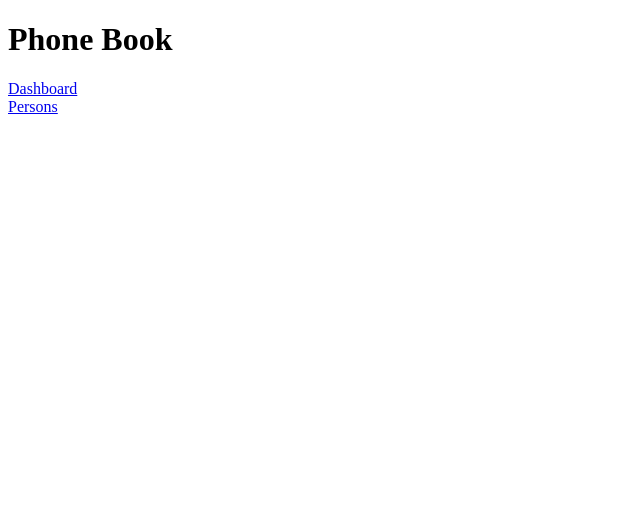
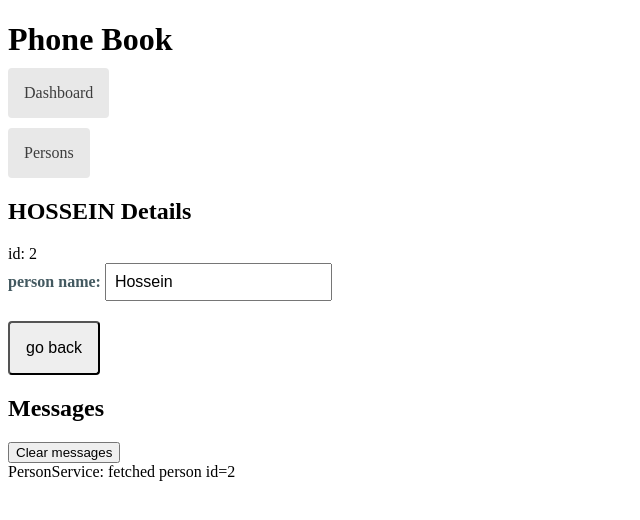
Before and after one commit to mhgolestan/phone-book-angular, an Angular app: page /detail/2 in a window 1280 px wide. Shown: the top 520 px of the page, without its empty margins (0-640 px from the left). Built offline with nearby package versions, Linux system fonts and the light colour scheme.

Commit message:
person detail finished and css applied

```diff
--- a/src/app/app.component.css
+++ b/src/app/app.component.css
@@ -0,0 +1,21 @@
+/* AppComponent's private CSS styles */
+h1 {
+  margin-bottom: 0;
+}
+nav a {
+  padding: 1rem;
+  text-decoration: none;
+  margin-top: 10px;
+  display: inline-block;
+  background-color: #e8e8e8;
+  color: #3d3d3d;
+  border-radius: 4px;
+}
+
+nav a:hover {
+  color: white;
+  background-color: #42545C;
+}
+nav a.active {
+  background-color: black;
+}
--- a/src/app/person-detail/person-detail.component.css
+++ b/src/app/person-detail/person-detail.component.css
@@ -0,0 +1,24 @@
+/* HeroDetailComponent's private CSS styles */
+label {
+  color: #435960;
+  font-weight: bold;
+}
+input {
+  font-size: 1em;
+  padding: .5rem;
+}
+button {
+  margin-top: 20px;
+  background-color: #eee;
+  padding: 1rem;
+  border-radius: 4px;
+  font-size: 1rem;
+}
+button:hover {
+  background-color: #cfd8dc;
+}
+button:disabled {
+  background-color: #eee;
+  color: #ccc;
+  cursor: auto;
+}
--- a/src/app/person-detail/person-detail.component.html
+++ b/src/app/person-detail/person-detail.component.html
@@ -5,5 +5,6 @@
     <label for="person-name">person name: </label>
     <input id="person-name" [(ngModel)]="person.name" placeholder="name">
   </div>
+  <button type="button" (click)="goBack()">go back</button>
 
 </div>
--- a/src/app/person-detail/person-detail.component.ts
+++ b/src/app/person-detail/person-detail.component.ts
@@ -1,5 +1,9 @@
 import { Component, OnInit, Input } from '@angular/core';
+import { ActivatedRoute } from '@angular/router';
+import { Location } from '@angular/common';
+
 import { Person } from '../person';
+import { PersonService } from './../person.service';
 
 @Component({
   selector: 'app-person-detail',
@@ -9,9 +13,20 @@ import { Person } from '../person';
 export class PersonDetailComponent implements OnInit {
   @Input() person?: Person;
 
-  constructor() { }
+  constructor(  private route: ActivatedRoute,
+    private personService: PersonService,
+    private location: Location) { }
 
   ngOnInit(): void {
+    this.getPerson()
   }
 
+  getPerson(): void {
+    const id = Number(this.route.snapshot.paramMap.get('id'));
+    this.personService.getPerson(id)
+      .subscribe(person => this.person = person);
+  }
+  goBack(): void {
+    this.location.back();
+  }
 }
--- a/src/app/person.service.ts
+++ b/src/app/person.service.ts
@@ -17,4 +17,12 @@ export class PersonService {
     return persons;
   }
 
+  getPerson(id: number): Observable<Person> {
+    // For now, assume that a hero with the specified `id` always exists.
+    // Error handling will be added in the next step of the tutorial.
+    const person = PERSONS.find(p => p.id === id)!;
+    this.messageService.add(`PersonService: fetched person id=${id}`);
+    return of(person);
+  }
+
 }
```
